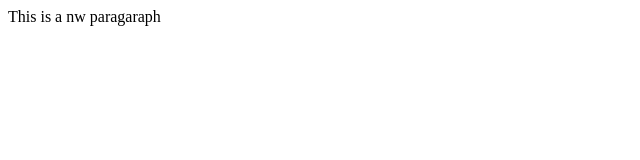
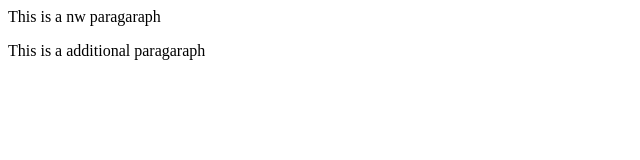
Before and after one commit to skimranpasha/fordemo, a plain HTML site: page index.html in a window 1280 px wide. Shown: the whole page, without its empty margins (0-640 px from the left). Drawn offline with Linux system fonts and the light colour scheme.

Commit message:
added new code

```diff
--- a/index.html
+++ b/index.html
@@ -1 +1,2 @@
 <p> This is a nw paragaraph </p>
+<p> This is a additional paragaraph </p>
```
